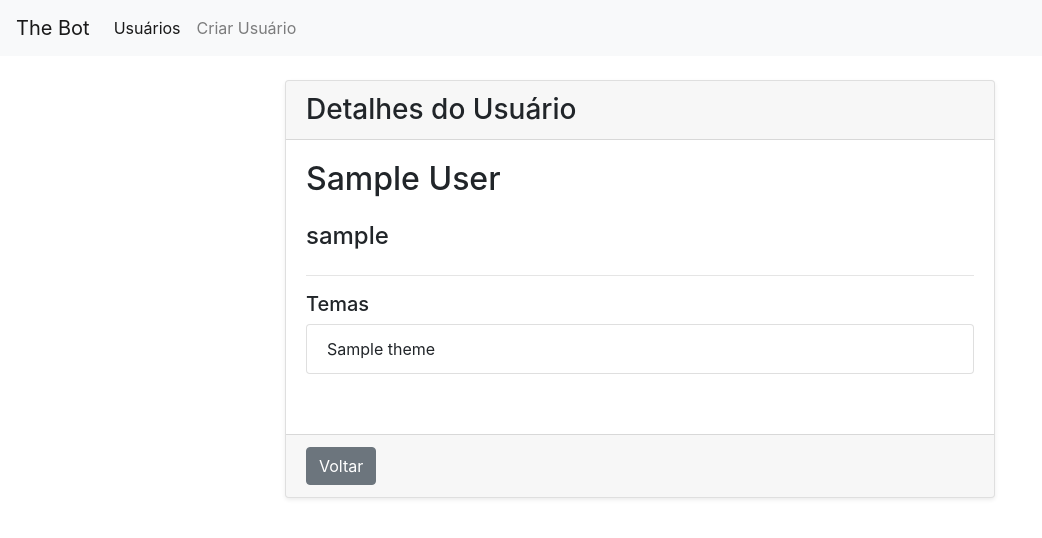
After one commit to tccsantos/The_bot, a Django app: page /user/show/1/ in a window 1280 px wide. The commit adds this page. Shown: the top 538 px of the page, without its empty margins (0-1042 px from the left). Run offline with Django 5.2, Linux system fonts and the light colour scheme; tables that the repository leaves empty hold one stand-in row (values such as "Sample post"); some libraries are stand-ins or nearby versions.

Commit message:
User manager complete

```diff
--- /dev/null
+++ b/game_manager/urls.py
@@ -0,0 +1,6 @@
+from django.urls import path
+from . import views
+
+urlpatterns = [
+    path('', views.index, name="home"),
+]
--- a/game_manager/views.py
+++ b/game_manager/views.py
@@ -1,3 +1,6 @@
 from django.shortcuts import render
+from django.http import HttpResponse
 
 # Create your views here.
+def index(request):
+    return HttpResponse("Página inical provisória")
--- a/theme_manager/models.py
+++ b/theme_manager/models.py
@@ -16,3 +16,6 @@ class Theme(models.Model):
     user = models.ManyToManyField(User)
     is_padoru = models.BooleanField(default=False)
     available = models.BooleanField(default=True)
+
+    def __str__(self):
+        return self.name
--- a/theme_manager/templates/theme_manager/layout.html
+++ b/theme_manager/templates/theme_manager/layout.html
@@ -12,7 +12,7 @@
   </head>
   <body>
     <nav class="navbar navbar-expand-lg navbar-light bg-light">
-      <a class="navbar-brand" href="#">The Bot</a>
+      <a class="navbar-brand" href="{% url 'home' %}">The Bot</a>
       <button class="navbar-toggler" type="button" data-toggle="collapse" data-target="#navbarNav" aria-controls="navbarNav" aria-expanded="false" aria-label="Toggle navigation"><span class="navbar-toggler-icon"></span></button>
       <div class="collapse navbar-collapse" id="navbarNav">
         <ul class="navbar-nav">
--- a/theme_manager/templates/theme_manager/theme_show.html
+++ b/theme_manager/templates/theme_manager/theme_show.html
@@ -21,6 +21,7 @@
                     <h5>Usuários</h5>
 
                     {% if theme.user.exists %}
+                        <div class="mb-3" style="max-height: 200px; overflow-y: auto;">
                             <ul class="list-group mb-4">
                                 {% for user in theme.user.all %}
                                     <li class="list-group-item">
@@ -28,6 +29,7 @@
                                     </li>
                                 {% endfor %}
                             </ul>
+                        </div>
                     {% else %}
                         <p class="text-muted">Nenhum usuário associado.</p>
                     {% endif %}
--- a/theme_manager/views.py
+++ b/theme_manager/views.py
@@ -30,8 +30,6 @@ def show_theme(request, theme_id):
     return render(request, "theme_manager/theme_show.html", {"theme": theme})
 
 # Update a theme
-
-# Update a theme
 def update_theme(request, theme_id):
     theme = get_object_or_404(Theme, id=theme_id)
 
@@ -48,7 +46,6 @@ def update_theme(request, theme_id):
         'form': form,
     })
 
-
 # Asks confirmation and delete a theme
 def delete_theme(request, theme_id):
     theme = get_object_or_404(Theme, id=theme_id)
--- /dev/null
+++ b/user_manager/templates/user_manager/layout.html
@@ -0,0 +1,32 @@
+<!DOCTYPE html>
+<html lang="en">
+  <head>
+    <meta charset="UTF-8" />
+    <meta name="viewport" content="width=device-width, initial-scale=1.0" />
+    <title>
+      {% block title %}
+        The Bot
+      {% endblock %}
+    </title>
+    <link rel="stylesheet" href="https://stackpath.bootstrapcdn.com/bootstrap/4.3.1/css/bootstrap.min.css"  rel="stylesheet" />
+  </head>
+  <body>
+    <nav class="navbar navbar-expand-lg navbar-light bg-light">
+      <a class="navbar-brand" href="{% url 'home' %}">The Bot</a>
+      <button class="navbar-toggler" type="button" data-toggle="collapse" data-target="#navbarNav" aria-controls="navbarNav" aria-expanded="false" aria-label="Toggle navigation"><span class="navbar-toggler-icon"></span></button>
+      <div class="collapse navbar-collapse" id="navbarNav">
+        <ul class="navbar-nav">
+          <li class="nav-item active">
+            <a class="nav-link" href="{% url 'user_home' %}">Usuários</a>
+          </li>
+          <li class="nav-item">
+            <a class="nav-link" href="{% url 'user_create' %}">Criar Usuário</a>
+          </li>
+        </ul>
+      </div>
+    </nav>
+    <div class="container">{% block content %} {% endblock %}</div>
+    <script src="https://code.jquery.com/jquery-3.3.1.slim.min.js"></script>
+    <script src="https://stackpath.bootstrapcdn.com/bootstrap/4.3.1/js/bootstrap.bundle.min.js" ></script>
+  </body>
+</html>
--- /dev/null
+++ b/user_manager/templates/user_manager/user_show.html
@@ -0,0 +1,52 @@
+{% extends "user_manager/layout.html" %}
+
+{% block title %}Visualizar Usuário{% endblock %}
+
+{% block content %}
+
+<div class="container mt-4">
+    <div class="row justify-content-center">
+        <div class="col-md-8">
+
+            <div class="card shadow-sm">
+                <div class="card-header">
+                    <h1 class="h3 mb-0">Detalhes do Usuário</h1>
+                </div>
+
+                <div class="card-body">
+                    <h2 class="mb-4">{{ user.name }}</h2>
+
+                    <h4 class="mb-4">{{ user.nickname }}</h4>
+
+                    <hr>
+
+                    <h5>Temas</h5>
+
+                    {% if user.theme_set.exists %}
+                        <div class="mb-3" style="max-height: 200px; overflow-y: auto;">
+                            <ul class="list-group mb-4">
+                                {% for theme in user.theme_set.all %}
+                                    <li class="list-group-item">
+                                        {{ theme }}
+                                    </li>
+                                {% endfor %}
+                            </ul>
+                        </div>
+                    {% else %}
+                        <p class="text-muted">Nenhum tema associado.</p>
+                    {% endif %}
+                </div>
+
+                <div class="card-footer d-flex gap-2">
+                    <a href="{% url 'user_home' %}"
+                       class="btn btn-secondary">
+                        Voltar
+                    </a>
+                </div>
+            </div>
+
+        </div>
+    </div>
+</div>
+
+{% endblock content %}
--- a/user_manager/views.py
+++ b/user_manager/views.py
@@ -1,3 +1,58 @@
-from django.shortcuts import render
+from django.shortcuts import render, redirect, get_object_or_404
+from theme_manager.models import User
+from .forms import UserForm
 
 # Create your views here.
+
+# List all users
+def index(request):
+    users = User.objects.all()
+    return render(request, "user_manager/index.html", {"users": users})
+
+# Create a user
+def create_user(request):
+    if request.method == 'POST':
+        form = UserForm(request.POST)
+
+        if form.is_valid():
+            form.save()
+            return redirect('user_home')
+    else:
+        form = UserForm()
+
+    return render(request, 'user_manager/user_form.html', {
+        'form': form
+    })
+
+# Show details of a user
+def show_user(request, user_id):
+    user = get_object_or_404(User, id=user_id)
+    return render(request, "user_manager/user_show.html", {"user": user})
+
+# Update a user
+def update_user(request, user_id):
+    user = get_object_or_404(User, id=user_id)
+
+    if request.method == 'POST':
+        form = UserForm(request.POST, instance=user)
+
+        if form.is_valid():
+            form.save()
+            return redirect('user_home')
+    else:
+        form = UserForm(instance=user)
+
+    return render(request, 'user_manager/user_form.html', {
+        'form': form,
+    })
+
+# Asks confirmation and delete a user
+def delete_user(request, user_id):
+    user = get_object_or_404(User, id=user_id)
+    if request.method == 'POST':
+        user.delete()
+        return redirect('user_list')
+
+    return render(request, 'user_manager/user_delete.html', {
+        'user': user
+    })
```
Also changed, not shown: user_manager/forms.py (added, +22 -0 lines), user_manager/templates/user_manager/index.html (added, +31 -0 lines), user_manager/templates/user_manager/user_delete.html (added, +14 -0 lines), user_manager/templates/user_manager/user_form.html (added, +34 -0 lines). Lines whose indentation alone changed are shown as unchanged.
